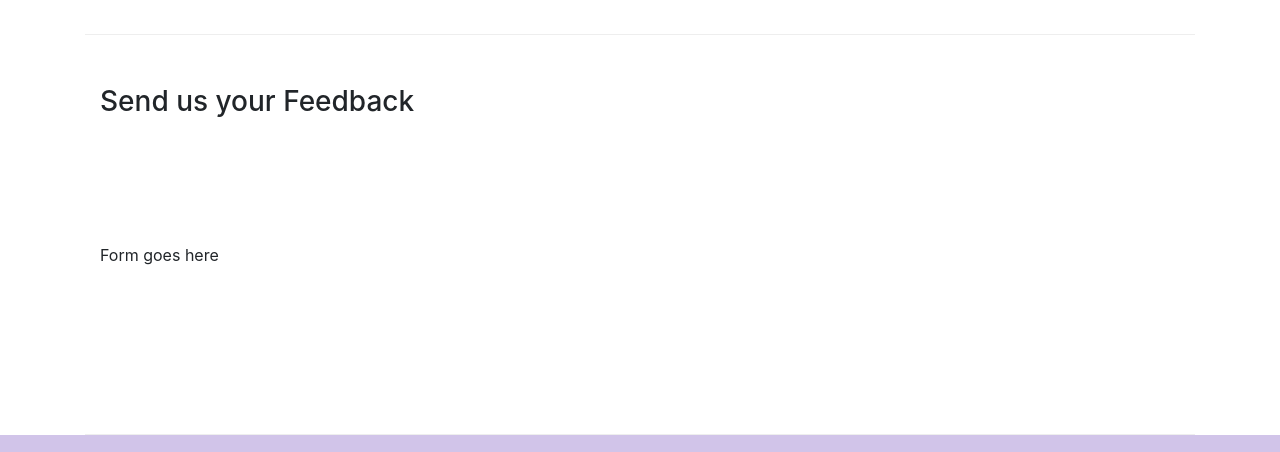
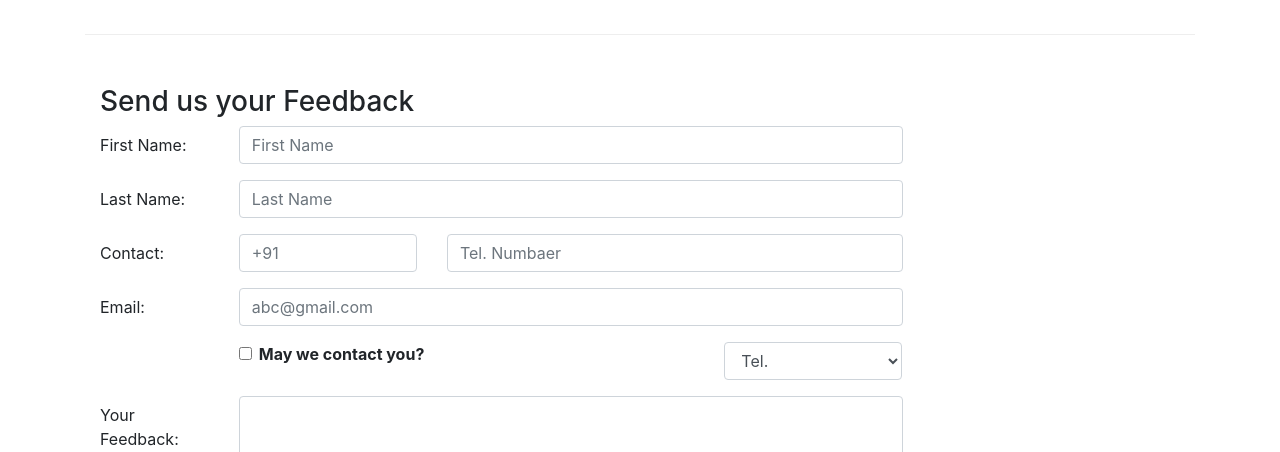
Before and after one commit to Nikhil-Gupta-prog/Bootstrap-practice, a website: page contactus.html in a window 1280 px wide. Shown: the part 830-1282 px from the top of the page. Drawn offline with nearby package versions, Linux system fonts and the light colour scheme.

Commit message:
Add Forms in Contact page

```diff
--- a/contactus.html
+++ b/contactus.html
@@ -91,12 +91,73 @@
            <div class="col-12">
               <h3>Send us your Feedback</h3>
            </div>
+
             <div class="col-12 col-md-9">
-                Form goes here
+            <div class="form-group row">
+                <label for="firstname" class="col-md-2 col-form-label">First Name:</label>
+                <div class="col-md-10">
+                    <input type="text" class="form-control" id="firstname" name="firstname" placeholder="First Name">
+                </div>
             </div>
+
+            <div class="form-group row">
+                <label for="lastname" class="col-md-2 col-form-label">Last Name:</label>
+                <div class="col-md-10">
+                    <input type="text" class="form-control" id="lastname" name="lastname" placeholder="Last Name">
+                </div>
+            </div>
+
+            <div class="form-group row">
+                <label for="telnum" class="col-12 col-md-2 col-form-label">Contact:</label>
+                <div class="col-5 col-md-3">
+                    <input type="tel" class="form-control" id="areacode" name="areacode" placeholder="+91">
+                </div>
+                <div class="col-7 col-md-7">
+                    <input type="tel" class="form-control" id="telnum" name="telnum" placeholder="Tel. Numbaer">
+                </div>
+            </div>
+
+            <div class="form-group row">
+                <label for="emailid" class="col-md-2 col-form-label">Email:</label>
+                <div class="col-md-10">
+                    <input type="email" class="form-control" id="emailid" name="emailid" placeholder="abc@gmail.com">
+                </div>
+            </div>
+
+            <div class="form-group row">
+                <div class="col-md-6 offset-md-2">
+                    <div class="form-check">
+                        <input type="checkbox" class="form-check-input" name="approve" id="approve" value="">
+                        <label class="form-check-label" for="approve">
+                            <strong>May we contact you?</strong>
+                        </label>
+                    </div>
+                </div>
+                <div class="col-md-3 offset-md-1">
+                    <select class="form-control">
+                        <option>Tel.</option>
+                        <option>Email</option>
+                    </select>
+                </div>
+            </div>
+                <div class="form-group row">
+                    <label for="feedback" class="col-md-2 col-form-label">Your Feedback:</label>
+                    <div class="col-md-10">
+                        <textarea class="form-control" id="feedback" name="feedback" rows="8"></textarea>
+                    </div>
+                </div>
+            </br>
+                <div class="form-group row">
+                    <div class="offset-md-2 col-md-10">
+                        <button type="submit" class="btn btn-primary">Send Feedback</button>
+                    </div>
+                </div>
+
+
+        </div>
              <div class="col-12 col-md">
             </div>
-       </div>
+   </div>
 
     </div>
 
```
